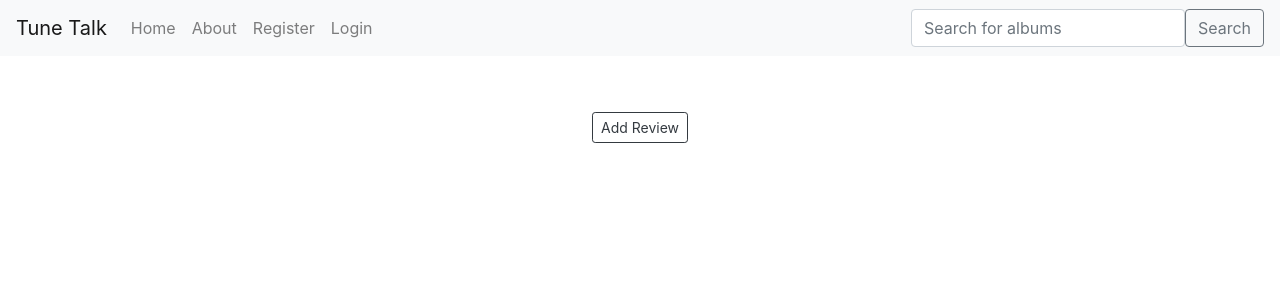
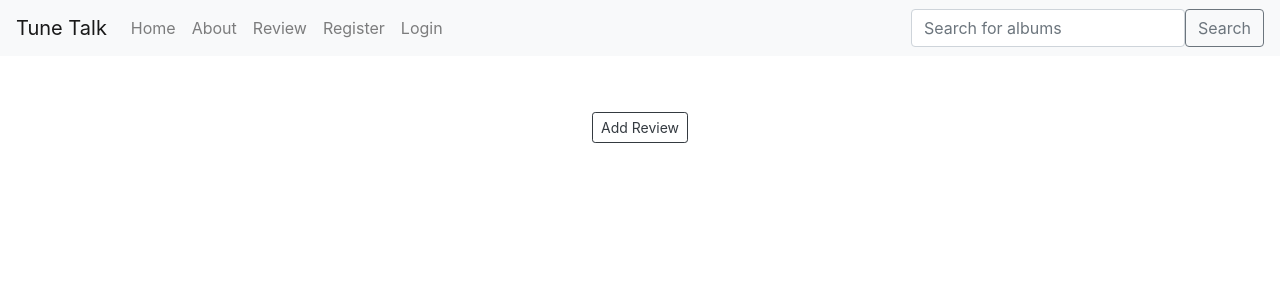
Before and after one commit to xnaavii/tune-talk, a Django app: page / in a window 1280 px wide. Shown: the top 300 px of the page. Run offline with Django 5.2, Linux system fonts and the light colour scheme; data that the repository does not hold is empty; some libraries are stand-ins or nearby versions.

Commit message:
configure reviews app

```diff
--- /dev/null
+++ b/reviews/urls.py
@@ -0,0 +1,6 @@
+from django.urls import path
+from . import views
+
+urlpatterns = [
+    path('', views.index, name="review")
+]
--- a/reviews/views.py
+++ b/reviews/views.py
@@ -1,3 +1,6 @@
 from django.shortcuts import render
+from django.http import HttpResponse
 
 # Create your views here.
+def index(request):
+    return HttpResponse("THIS IS WORKING")
--- a/templates/base.html
+++ b/templates/base.html
@@ -39,6 +39,9 @@
             <li class="nav-item">
               <a class="nav-link" href="{% url 'about' %}">About</a>
             </li>
+            <li class="nav-item">
+              <a class="nav-link" href="{% url 'review' %}">Review</a>
+            </li>
             {% if user.is_authenticated %}
               <li class="nav-item">
                 <a class="nav-link {% if request.path == logout_url %}page {% endif %}" href="{% url 'account_logout' %}">Logout</a>
--- a/tunetalk/settings.py
+++ b/tunetalk/settings.py
@@ -28,7 +28,7 @@ TEMPLATES_DIR = os.path.join(BASE_DIR, "templates")
 SECRET_KEY = os.environ.get("SECRET_KEY")
 
 # SECURITY WARNING: don't run with debug turned on in production!
-DEBUG = True
+DEBUG = False
 
 ALLOWED_HOSTS = ['127.0.0.1', '.herokuapp.com']
 
--- a/tunetalk/urls.py
+++ b/tunetalk/urls.py
@@ -23,4 +23,5 @@ urlpatterns = [
     path('accounts', include('allauth.urls')),
     path('', include("homepage.urls"), name="homepage-urls"),
     path('about/', include("about.urls"), name="about-urls"),
+    path('review/', include("reviews.urls"), name="review-urls")
 ]
```
